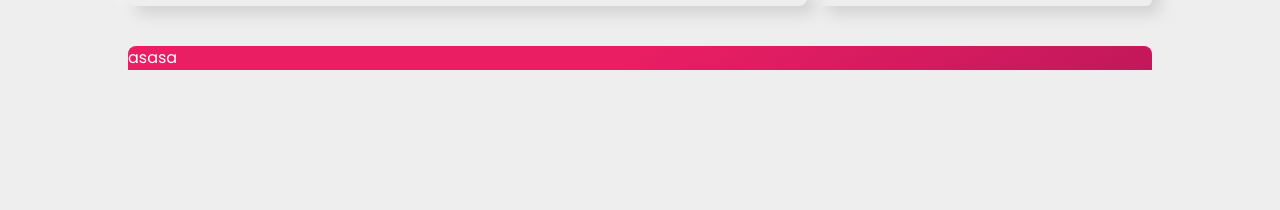
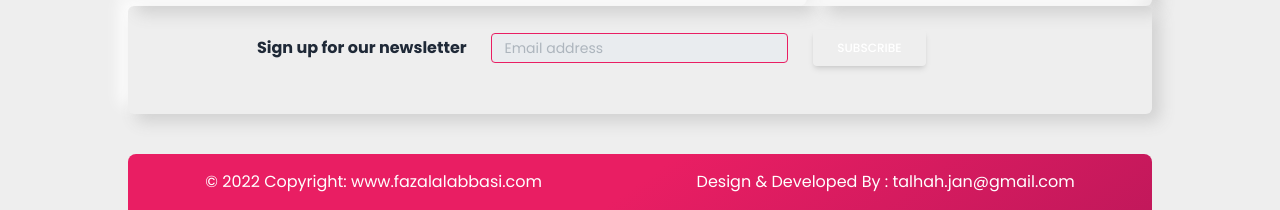
Before and after one commit to talhahjan/faa, a website: page index.html in a window 1280 px wide. Shown: the part 3474-3684 px from the top of the page. Before the commit the page ends 3544 px from the top, so only its background shows below. Drawn offline with Linux system fonts and the light colour scheme.

Commit message:
services section content updated

```diff
--- a/index.html
+++ b/index.html
@@ -344,9 +344,9 @@ Read more
     <h2 class="font-medium mt-2 group-hover:text-white">Electronic</h2>
 
     <ul class="text-gray-500 font-normal group-hover:text-white mt-4 list-disc pl-4">
-      <li>Mobile Manufacturing </li>
-      <li>Air Conditioner</li>
-      <li>Fridge & Refrigerator</li>
+      <li>Mobile Phones </li>
+      <li>Air Conditioners</li>
+      <li>Fridges & Refrigerators</li>
       <li>Solar panels</li>
      </ul>
 
@@ -825,7 +825,7 @@ Read more
 
 
 
-    <div class="bg-gradient-mdb p-6 to-gray-50 from-transparent hover:bg-gradient-mdb shadow-[8px_8px_16px_#d1d1d1,_-8px_-8px_16px_#ffffff] rounded-md  h-[200px] m-0 w-full">
+    <div class="bg-gradient-mdb p-6 to-gray-50 from-transparent hover:bg-gradient-mdb shadow-[8px_8px_16px_#d1d1d1,_-8px_-8px_16px_#ffffff] rounded-md h-[200px] m-0 w-full">
       <iframe src="https://www.google.com/maps/embed?pb=!1m18!1m12!1m3!1d28955.517897908383!2d67.0827988!3d24.882977900000004!2m3!1f0!2f0!3f0!3m2!1i1024!2i768!4f13.1!3m3!1m2!1s0x3eb33ec87b050917%3A0x2ad3c6b01d56b6a4!2sALABBASI%20GENERAL%20TRADING!5e0!3m2!1sen!2sus!4v1667748054552!5m2!1sen!2sus" class="w-full h-full" style="border:0;" allowfullscreen="" loading="lazy" referrerpolicy="no-referrer-when-downgrade"></iframe>
     </div>
 
@@ -842,8 +842,54 @@ Read more
 
 
 
-<footer class="bg-gradient-mdb from-pink-500 via-bg-pink-600 to-pink-700 rounded-t-lg mt-10  text-white ">
-asasa
+
+
+<footer class="text-center">
+  <div class="">
+    <form action="">
+      <div class="grid md:grid-cols-3 gird-cols-1 gap-4 place-items-center bg-gradient-mdb p-6 to-gray-50 from-transparent hover:bg-gradient-mdb shadow-[8px_8px_16px_#d1d1d1,_-8px_-8px_16px_#ffffff] rounded-md">
+        <div class="md:ml-auto md:mb-6">
+          <p class="text-gray-800">
+            <strong>Sign up for our newsletter</strong>
+          </p>
+        </div>
+
+        <div class="md:mb-6">
+          <input
+            type="text"
+            class="
+              form-control
+              block
+              w-full
+              px-3
+              py-1.5
+              text-base
+              font-normal
+              text-gray-700
+              bg-white bg-clip-padding
+              border border-solid border-gray-300
+              rounded
+              transition
+              ease-in-out
+              m-0
+              focus:text-gray-700 focus:bg-white focus:border-blue-600 focus:outline-none
+            "
+            id="exampleFormControlInput1"
+            placeholder="Email address"/>
+        </div>
+
+        <div class="md:mr-auto mb-6">
+          <button type="button" class="inline-block px-6 py-2.5 bg-blue-600 text-white font-medium text-xs leading-tight uppercase rounded shadow-md hover:bg-blue-700 hover:shadow-lg focus:bg-blue-700 focus:shadow-lg focus:outline-none focus:ring-0 active:bg-blue-800 active:shadow-lg transition duration-150 ease-in-out">Subscribe</button>
+        </div>
+      </div>
+    </form>
+  </div>
+
+  <div class="bg-gradient-mdb py-4 px-2 from-pink-500 via-bg-pink-600 to-pink-700 rounded-t-lg mt-10  text-white text-center grid grid-flow-row md:grid-flow-col gap-4">
+<span>    © 2022 Copyright: www.fazalalabbasi.com
+</span>
+<span> Design & Developed By : talhah.jan@gmail.com</span>
+  </div>
 </footer>
 
 
```
